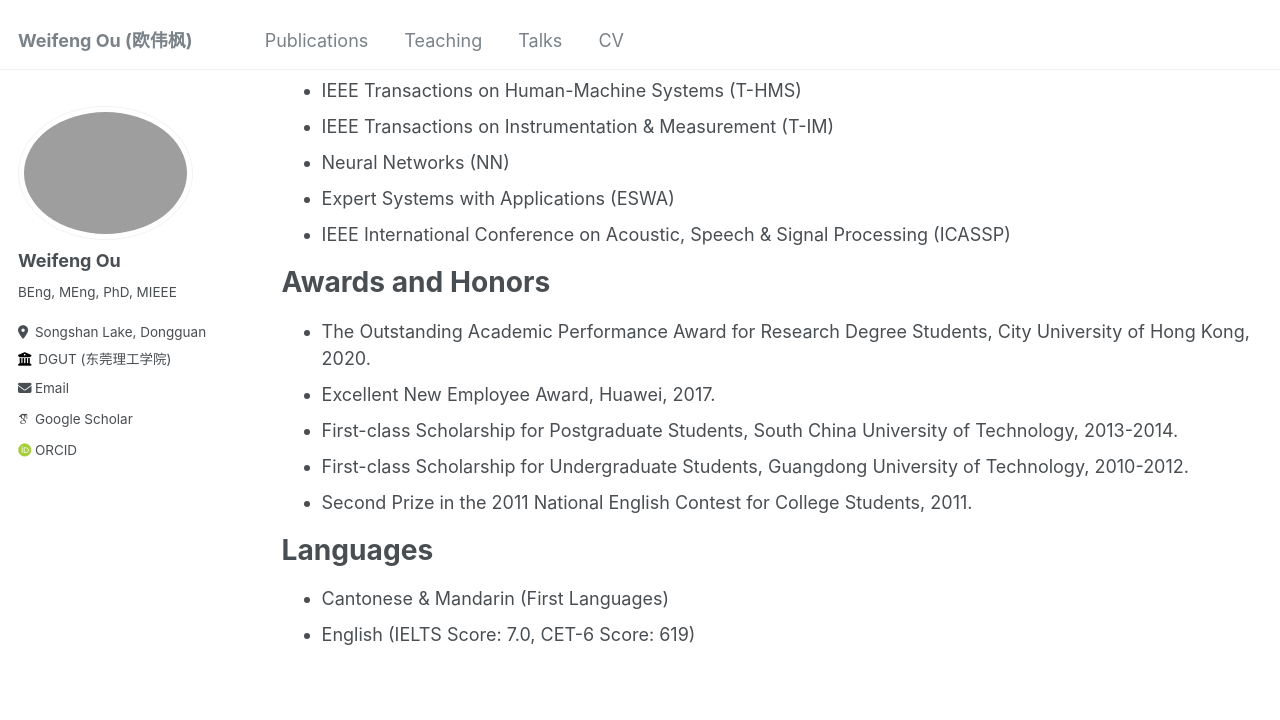
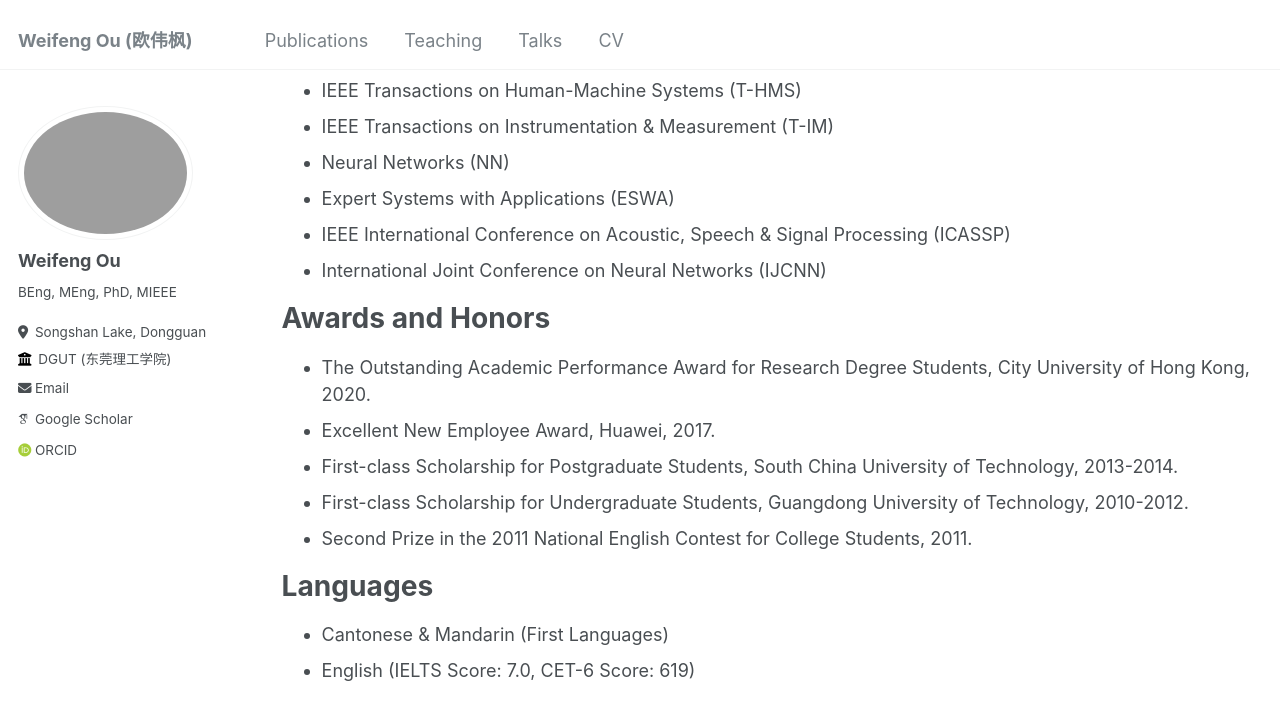
Before and after one commit to ouwf/ouwf.github.io, a Jekyll site: the page built from _pages/cv.md, in a window 1280 px wide and 900 px high, scrolled down 3662 px. Shown: the top 720 px of the window. Built offline with Jekyll 4.4.1, drawn with Linux system fonts in a browser that asks for light colours; some web fonts are replaced.

Commit message:
Update cv.md

```diff
--- a/_pages/cv.md
+++ b/_pages/cv.md
@@ -89,6 +89,7 @@ Email: ouwf@dgut.edu.cn
 * Neural Networks (NN)
 * Expert Systems with Applications (ESWA)
 * IEEE International Conference on Acoustic, Speech & Signal Processing (ICASSP)
+* International Joint Conference on Neural Networks (IJCNN)
 
 # Awards and Honors
 * The Outstanding Academic Performance Award for Research Degree Students, City University of Hong Kong, 2020.
```
